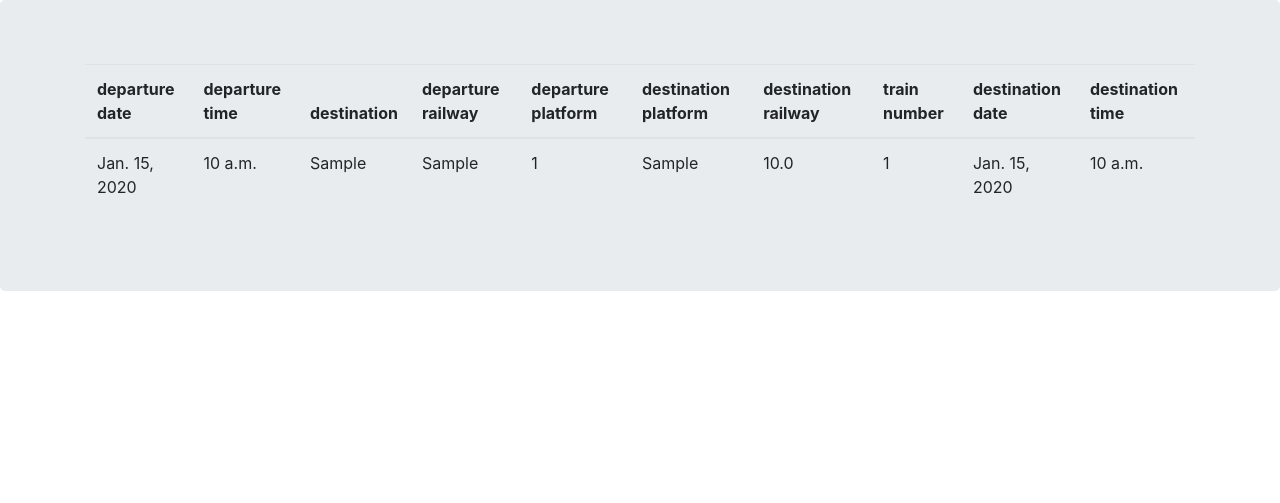
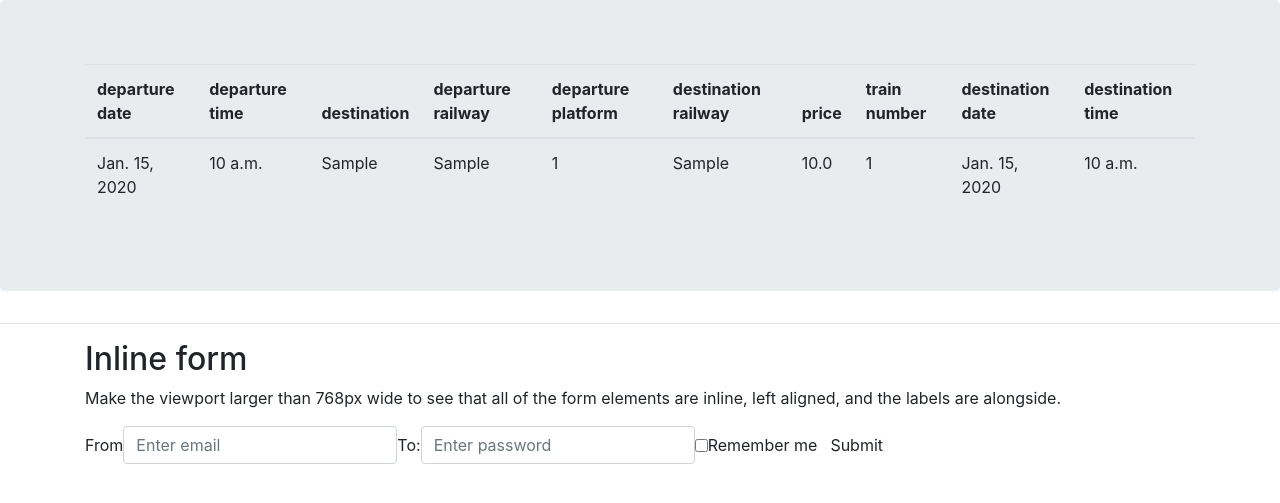
Before and after one commit to alexdyagel-zz/schedule-app, a Django app: page /train/ in a window 1280 px wide. Shown: the top 503 px of the page. Run offline with Django 3.2, Linux system fonts and the light colour scheme; tables that the repository leaves empty hold one stand-in row (values such as "Sample post"); some libraries are stand-ins or nearby versions.

Commit message:
add form

```diff
--- a/templates/main_app/bus.html
+++ b/templates/main_app/bus.html
@@ -9,8 +9,8 @@
             <th scope="col">destination</th>
             <th scope="col">departure railway</th>
             <th scope="col">departure platform</th>
-            <th scope="col">destination platform</th>
             <th scope="col">destination railway</th>
+            <th scope="col">price (BYN)</th>
             <th scope="col">route number</th>
             <th scope="col">bus brand</th>
             <th scope="col">travel time</th>
--- a/templates/main_app/train.html
+++ b/templates/main_app/train.html
@@ -9,8 +9,8 @@
             <th scope="col">destination</th>
             <th scope="col">departure railway</th>
             <th scope="col">departure platform</th>
-            <th scope="col">destination platform</th>
             <th scope="col">destination railway</th>
+            <th scope="col">price</th>
             <th scope="col">train number</th>
             <th scope="col">destination date</th>
             <th scope="col">destination time</th>
@@ -37,3 +37,22 @@
         </tbody>
     </table>
 {% endblock %}
+{% block settings %}
+    <h2>Inline form</h2>
+    <p>Make the viewport larger than 768px wide to see that all of the form elements are inline, left aligned, and the
+        labels are alongside.</p>
+    <form class="form-inline" action="/action_page.php">
+        <div class="form-group">
+            <label for="email">From</label>
+            <input type="email" class="form-control" id="email" placeholder="Enter email" name="email">
+        </div>
+        <div class="form-group">
+            <label for="pwd">To:</label>
+            <input type="password" class="form-control" id="pwd" placeholder="Enter password" name="pwd">
+        </div>
+        <div class="checkbox">
+            <label><input type="checkbox" name="remember"> Remember me</label>
+        </div>
+        <button type="submit" class="btn btn-default">Submit</button>
+    </form>
+{% endblock %}
--- a/templates/main_app/wrapper.html
+++ b/templates/main_app/wrapper.html
@@ -26,8 +26,13 @@
     <div class="container">
         {% block content %}
         {% endblock %}
+    </div>
+</div>
+<hr>
 
-    </div>
+<div class="container">
+    {% block settings %}
+    {% endblock %}
 </div>
 </body>
 </html>
```
